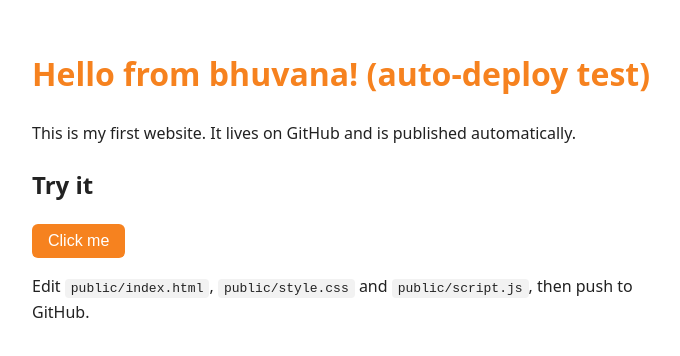
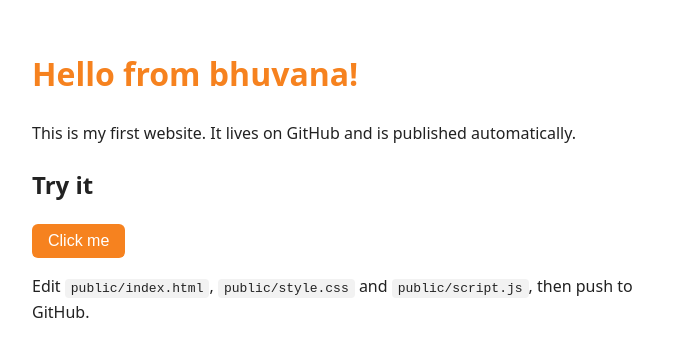
Before and after one commit to jayaramcloud/bhuvana-app, a plain HTML site: page public/index.html in a window 1280 px wide. Shown: the whole page, without its empty margins (288-968 px from the left). Drawn offline with Linux system fonts and the light colour scheme.

Commit message:
Revert auto-deploy test text

```diff
--- a/public/index.html
+++ b/public/index.html
@@ -8,7 +8,7 @@
 </head>
 <body>
   <header>
-    <h1>Hello from bhuvana! (auto-deploy test)</h1>
+    <h1>Hello from bhuvana!</h1>
     <p>This is my first website. It lives on GitHub and is published automatically.</p>
   </header>
 
```
